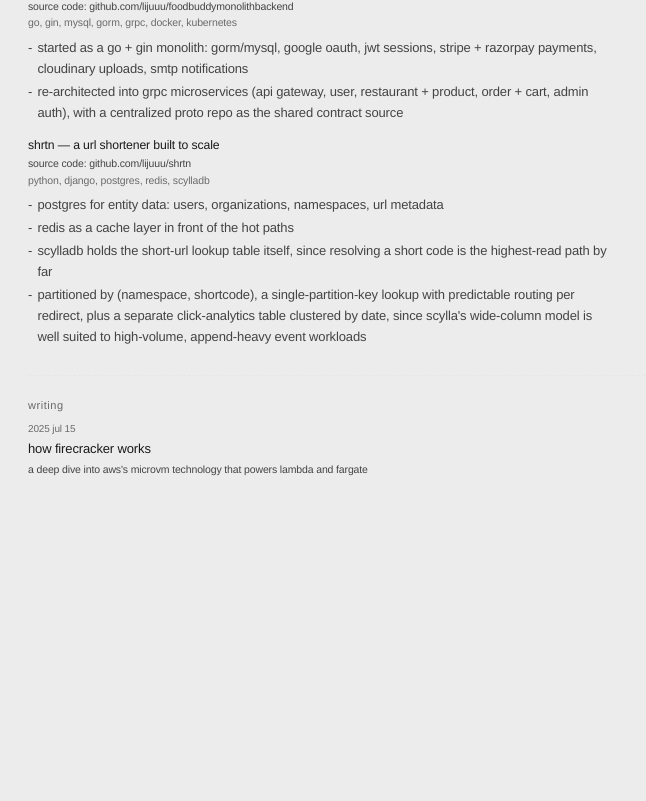
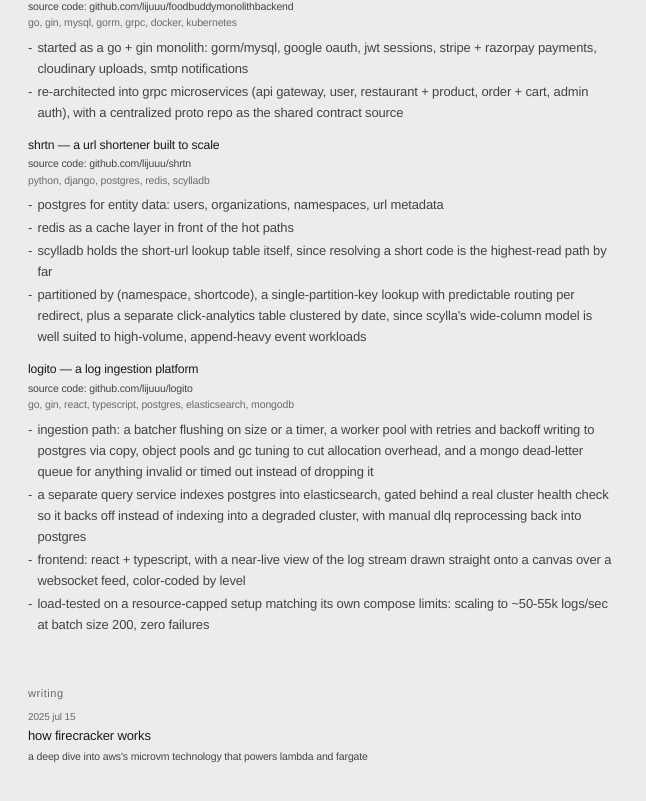
Before and after one commit to lijuuu/me, a Next.js app: page / in a window 1280 px wide. Shown: the part 1578-2379 px from the top of the page, without its empty margins (0-646 px from the left). Before the commit the page ends 2112 px from the top, so only its background shows below. Built offline with nearby package versions, Linux system fonts and the light colour scheme.

Commit message:
logito: add info and load test result
Signed-off-by: liju thomas <lijuuu@users.noreply.github.com>

```diff
--- a/src/components/HomeClient.tsx
+++ b/src/components/HomeClient.tsx
@@ -21,7 +21,7 @@
     const iv = setInterval(tick, 1000);
     return () => clearInterval(iv);
   }, []);
-  return <span>{time} ist</span>;
+ return <span>{time} ist</span>;
 }
 
 function BioText() {
@@ -355,6 +355,38 @@
           </ul>
         </div>
 
+        <div className="flex flex-col gap-0.5">
+          <a href="https://github.com/lijuuu/Logito" target="_blank" rel="noopener noreferrer"
+             className="inline-block py-1.5 -my-1.5 text-sm lowercase font-medium text-[#1a1a1a]">
+            logito — a log ingestion platform
+          </a>
+          <a href="https://github.com/lijuuu/Logito" target="_blank" rel="noopener noreferrer"
+             className="inline-block py-1.5 -my-1.5 text-xs text-[#444444] lowercase">
+            source code: github.com/lijuuu/logito
+          </a>
+          <p className="text-xs text-[#6b6b6b] lowercase leading-relaxed max-w-lg">
+            go, gin, react, typescript, postgres, elasticsearch, mongodb
+          </p>
+          <ul className="flex flex-col gap-0.5 mt-1">
+            <li className="flex gap-1.5 text-[13px] text-[#444444] lowercase leading-relaxed max-w-2xl">
+              <span aria-hidden="true">-</span>
+              <span>ingestion path: a batcher flushing on size or a timer, a worker pool with retries and backoff writing to postgres via copy, object pools and gc tuning to cut allocation overhead, and a mongo dead-letter queue for anything invalid or timed out instead of dropping it</span>
+            </li>
+            <li className="flex gap-1.5 text-[13px] text-[#444444] lowercase leading-relaxed max-w-2xl">
+              <span aria-hidden="true">-</span>
+              <span>a separate query service indexes postgres into elasticsearch, gated behind a real cluster health check so it backs off instead of indexing into a degraded cluster, with manual dlq reprocessing back into postgres</span>
+            </li>
+            <li className="flex gap-1.5 text-[13px] text-[#444444] lowercase leading-relaxed max-w-2xl">
+              <span aria-hidden="true">-</span>
+              <span>frontend: react + typescript, with a near-live view of the log stream drawn straight onto a canvas over a websocket feed, color-coded by level</span>
+            </li>
+            <li className="flex gap-1.5 text-[13px] text-[#444444] lowercase leading-relaxed max-w-2xl">
+              <span aria-hidden="true">-</span>
+              <span>load-tested on a resource-capped setup matching its own compose limits: scaling to ~50-55k logs/sec at batch size 200, zero failures</span>
+            </li>
+          </ul>
+        </div>
+
         </div>
       </section>
 
```
